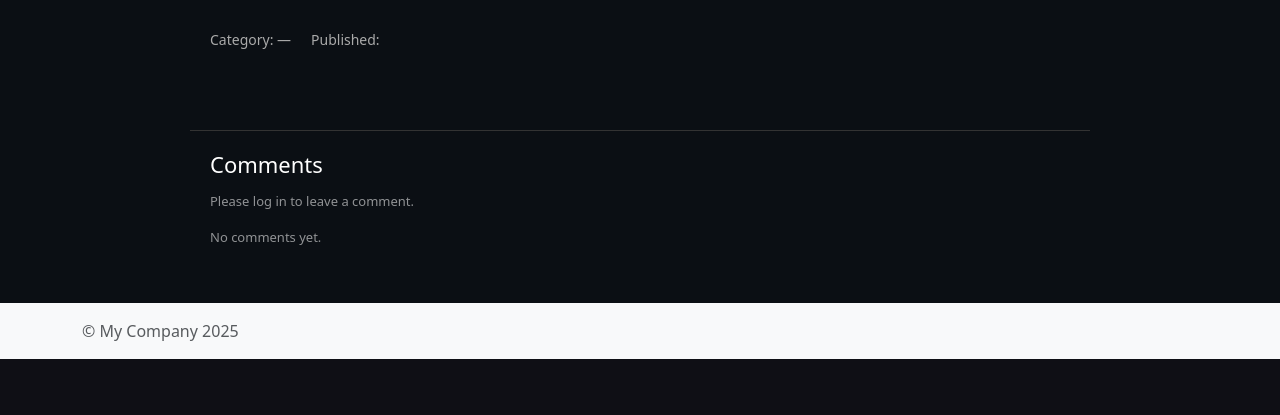
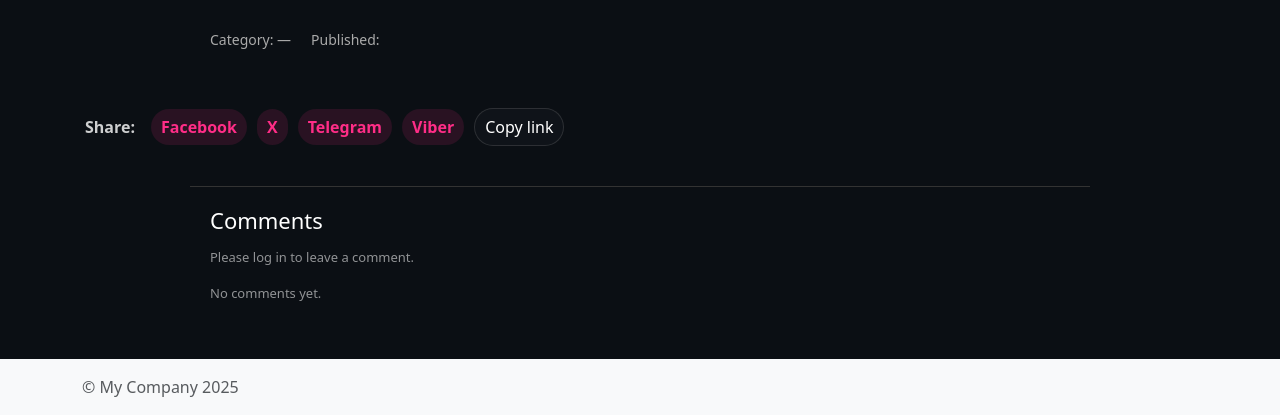
Before and after one commit to Foreach123/MusicBlog, a Yii app: template views/post/view.php in a window 1280 px wide. Shown: the part 511-926 px from the top of the page. Before the commit the page ends 870 px from the top, so only its background shows below. Run offline with PHP 8.4 and a stand-in for Yii, Linux system fonts and the light colour scheme; the template is opened without the code that fills it, so the values that code supplies are empty; some libraries are stand-ins or nearby versions.

Commit message:
added share, category search

```diff
--- a/modules/admin/controllers/PostController.php
+++ b/modules/admin/controllers/PostController.php
@@ -30,11 +30,15 @@ class PostController extends Controller
     public function actionIndex()
     {
         $q = trim(Yii::$app->request->get('q', ''));
+        $cat = (int)Yii::$app->request->get('cat', 0);
 
         $query = Post::find()
             ->alias('p')
             ->where(['p.published' => 1])
             ->joinWith(['category c']);
+        if ($cat > 0) {
+            $query->andWhere(['p.category_id' => $cat]);
+        }
 
         if ($q !== '') {
             $tokens = preg_split('/\s+/', $q, -1, PREG_SPLIT_NO_EMPTY);
@@ -73,6 +77,7 @@ class PostController extends Controller
             'posts' => $posts,
             'pagination' => $pagination,
             'q' => $q,
+            'cat' => $cat,
         ]);
     }
 
--- a/views/post/view.php
+++ b/views/post/view.php
@@ -40,6 +40,56 @@ $this->registerCssFile('@web/css/music-posts.css');
 
 </article>
 
+<?php
+
+$postUrl = Url::to(['post/view', 'id' => $model->id], true); // absolute link
+$shareText = $model->title;
+?>
+<div class="share">
+    <div class="share-title">Share:</div>
+
+    <a class="share-link" target="_blank" rel="noopener"
+       href="https://www.facebook.com/sharer/sharer.php?u=<?= urlencode($postUrl) ?>">
+        Facebook
+    </a>
+
+    <a class="share-link" target="_blank" rel="noopener"
+       href="https://twitter.com/intent/tweet?text=<?= urlencode($shareText) ?>&url=<?= urlencode($postUrl) ?>">
+        X
+    </a>
+
+    <a class="share-link" target="_blank" rel="noopener"
+       href="https://t.me/share/url?url=<?= urlencode($postUrl) ?>&text=<?= urlencode($shareText) ?>">
+        Telegram
+    </a>
+
+    <a class="share-link" target="_blank" rel="noopener"
+       href="viber://forward?text=<?= urlencode($shareText . ' ' . $postUrl) ?>">
+        Viber
+    </a>
+
+    <button class="share-copy" type="button" data-copy="<?= Html::encode($postUrl) ?>">
+        Copy link
+    </button>
+</div>
+
+<?php
+$this->registerJs(<<<JS
+document.addEventListener('click', (e) => {
+  const btn = e.target.closest('.share-copy');
+  if (!btn) return;
+
+  const link = btn.getAttribute('data-copy');
+  if (!link) return;
+
+  navigator.clipboard.writeText(link).then(() => {
+    const old = btn.textContent;
+    btn.textContent = 'Copied!';
+    setTimeout(() => btn.textContent = old, 1200);
+  });
+});
+JS);
+?>
 <!-- COMMENTS -->
 <section class="comments" id="comments">
 
--- a/web/css/music-posts.css
+++ b/web/css/music-posts.css
@@ -246,3 +246,21 @@ body{
   border-color: rgba(255,0,102,.55);
   color:#fff;
 }
+
+.category-link{
+    color:#ff2d87;
+    text-decoration:none;
+    font-weight:600;
+}
+.category-link:hover{
+    text-decoration:underline;
+}
+.category-link.muted{
+    color:#888;
+    font-weight:400;
+}
+.active-filter{
+    text-align:center;
+    margin: 10px 0 18px;
+    color: rgba(255,255,255,.75);
+}
--- a/web/css/post-view.css
+++ b/web/css/post-view.css
@@ -149,3 +149,43 @@
 .comment.reply {
     padding: 10px 0;
 }
+
+.share{
+    margin-top: 18px;
+    display: flex;
+    gap: 10px;
+    align-items: center;
+    flex-wrap: wrap;
+}
+
+.share-title{
+    color: rgba(255,255,255,.8);
+    font-weight: 600;
+    margin-right: 6px;
+}
+
+.share-link{
+    color: #ff2d87;
+    text-decoration: none;
+    font-weight: 600;
+    padding: 6px 10px;
+    border-radius: 999px;
+    background: rgba(255,45,135,.12);
+}
+
+.share-link:hover{
+    background: rgba(255,45,135,.22);
+}
+
+.share-copy{
+    border: 1px solid rgba(255,255,255,.12);
+    background: rgba(20,24,30,.55);
+    color: #fff;
+    padding: 6px 10px;
+    border-radius: 999px;
+    cursor: pointer;
+}
+
+.share-copy:hover{
+    border-color: rgba(255,45,135,.45);
+}
```
Also changed, not shown: modules/admin/views/post/index.php (+34 -2 lines), modules/admin/views/post/view.php (+54 -1 lines), views/post/index.php (+34 -2 lines).
